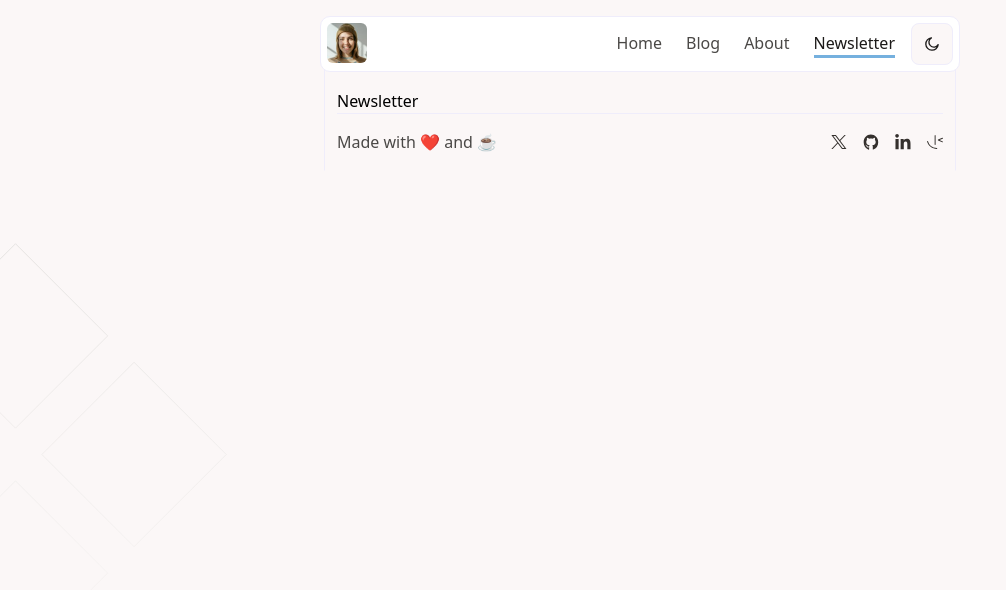
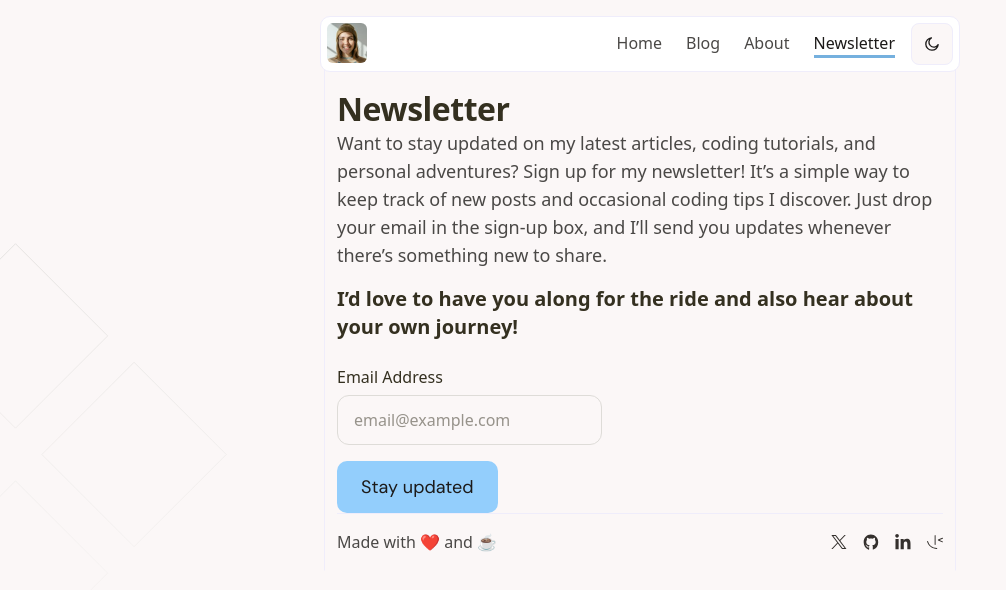
Before and after one commit to caarlosdamian/personal-blog, a Next.js app: page /newsletter in a window 1280 px wide. Shown: the top 590 px of the page, without its empty margins (0-1006 px from the left). Built offline with nearby package versions, Linux system fonts and the light colour scheme.

Commit message:
feat(app): added new component and newlette page

```diff
--- a/app/(pages)/about/page.tsx
+++ b/app/(pages)/about/page.tsx
@@ -1,9 +1,9 @@
-import { Title } from '@/components';
+import { SocialLinks, Title } from '@/components';
 import Image from 'next/image';
 
 const About = () => {
   return (
-    <section className="flex flex-col gap-6">
+    <section className="flex flex-col gap-6 pb-6 md:pb-8 lg:pb-12">
       <Title label="About" />
       <div className="text-ligh-600_dark-400 flex flex-col gap-5">
         <p className="text-lg ">
@@ -56,9 +56,21 @@ const About = () => {
         </p>
 
         <div className="relative w-full h-[368px]">
-          <Image src="/assets/images/image-workspace-large.jpg" alt="desktop" fill objectFit='cover' className='rounded-2xl' />
+          <Image
+            src="/assets/images/image-workspace-large.jpg"
+            alt="desktop"
+            fill
+            objectFit="cover"
+            className="rounded-2xl"
+          />
         </div>
+        <p>
+          I hope this blog not only documents my growth but also helps others
+          see that coding can be for everyone. Thanks for joining me on this
+          journey!
+        </p>
       </div>
+      <SocialLinks withLabel />
     </section>
   );
 };
--- a/app/(pages)/newsletter/page.tsx
+++ b/app/(pages)/newsletter/page.tsx
@@ -1,8 +1,40 @@
+'use client';
+import { Button, TextInput, Title } from '@/components';
+import { useState } from 'react';
 
 const Newsletter = () => {
+  const [email, setEmail] = useState('');
+  const [isSuccess, setIsSuccess] = useState();
   return (
-    <div>Newsletter</div>
-  )
-}
+    <section className="text-ligh-600_dark-400">
+      <Title label="Newsletter" withOutBorder />
+      <div className="flex flex-col gap-4">
+        <p className="text-lg">
+          Want to stay updated on my latest articles, coding tutorials, and
+          personal adventures? Sign up for my newsletter! It’s a simple way to
+          keep track of new posts and occasional coding tips I discover. Just
+          drop your email in the sign-up box, and I’ll send you updates whenever
+          there’s something new to share.
+        </p>
+        <p className="text-light-700_dark-0 text-xl font-semibold ">
+          I’d love to have you along for the ride and also hear about your own
+          journey!
+        </p>
+      </div>
+      <form className="mt-6 flex flex-col gap-4">
+        <TextInput
+          placeholder="email@example.com"
+          isSuccess={isSuccess}
+          label="Email Address"
+          value={email}
+          onChange={(e) => {
+            setEmail(e.target.value);
+          }}
+        />
+        <Button className="max-w-fit">Stay updated</Button>
+      </form>
+    </section>
+  );
+};
 
-export default Newsletter
+export default Newsletter;
--- a/app/page.tsx
+++ b/app/page.tsx
@@ -1,10 +1,8 @@
-import Image from 'next/image';
 import { SectionWithList } from '../components/sectionWithList/SectionWithList';
-import { socialLinks } from '../constants';
 import { getPostsByLocale } from '@/lib/actions/posts';
 import { headers } from 'next/headers';
 import { getActualLocale } from '@/lib/helpers';
-import { Title } from '@/components';
+import { SocialLinks, Title } from '@/components';
 
 export default async function Home() {
   const headersList = await headers();
@@ -35,24 +33,7 @@ export default async function Home() {
             by! 🚀
           </p>
         </article>
-        <div className="flex gap-3">
-          {socialLinks.map((social) => (
-            <a
-              key={social.id}
-              href={social.url}
-              target="_blank"
-              className="bg-neutral-0 dark:bg-neutral-800 p-3 rounded-[8px] border-responsive"
-            >
-              <Image
-                className="dark:invert"
-                src={social.logo}
-                alt={social.id}
-                width="16"
-                height="16"
-              />
-            </a>
-          ))}
-        </div>
+        <SocialLinks />
       </div>
       <SectionWithList
         title="Latest Articles"
--- a/components/button/Button.tsx
+++ b/components/button/Button.tsx
@@ -1,7 +1,7 @@
-import { HtmlHTMLAttributes, PropsWithChildren } from 'react';
+import { ButtonHTMLAttributes, PropsWithChildren } from 'react';
 
 interface Props
-  extends HtmlHTMLAttributes<HTMLButtonElement>,
+  extends ButtonHTMLAttributes<HTMLButtonElement>,
     PropsWithChildren {
   variant?: 'primary' | 'ghost' | 'icon';
 }
--- a/components/index.ts
+++ b/components/index.ts
@@ -6,3 +6,5 @@ export { List } from './list/List';
 export { Root } from './root/Root';
 export { Footer } from './footer/Footer';
 export { Quote } from './quote/Quote';
+export { SocialLinks } from './socialLinks/SocialLinks';
+export { TextInput } from './textInput/TextInput';
--- /dev/null
+++ b/components/socialLinks/SocialLinks.tsx
@@ -0,0 +1,33 @@
+import { socialLinks } from '@/constants';
+import Image from 'next/image';
+import React from 'react';
+
+interface Props {
+  withLabel?: boolean;
+}
+
+export const SocialLinks = ({ withLabel }: Props) => {
+  return (
+    <>
+      {withLabel && <p className='text-light-700_dark-0 text-2xl font-semibold'>Follow me</p>}
+      <div className="flex gap-3">
+        {socialLinks.map((social) => (
+          <a
+            key={social.id}
+            href={social.url}
+            target="_blank"
+            className="bg-neutral-0 dark:bg-neutral-800 p-3 rounded-[8px] border-responsive"
+          >
+            <Image
+              className="dark:invert"
+              src={social.logo}
+              alt={social.id}
+              width="16"
+              height="16"
+            />
+          </a>
+        ))}
+      </div>
+    </>
+  );
+};
--- /dev/null
+++ b/components/textInput/TextInput.tsx
@@ -0,0 +1,48 @@
+import Image from 'next/image';
+import { InputHTMLAttributes } from 'react';
+
+interface Props extends InputHTMLAttributes<HTMLInputElement> {
+  label: string;
+  isSuccess: boolean | undefined;
+}
+
+export const TextInput = ({ label, isSuccess, ...props }: Props) => {
+  // const isSuccessAndNotUndefined = isSuccess
+  // /assets/images/icon-error.svg
+  // /assets/images/icon-success.svg
+
+  return (
+    <label className="text-light-700_dark-0 flex flex-col gap-1.5 ">
+      {label}
+      <div className="">
+        <input
+          className={`border py-3 px-4 rounded-xl focus:outline-blue-800 ${
+            typeof isSuccess === 'undefined'
+              ? 'border-neutral-300'
+              : isSuccess
+              ? 'border-green-700'
+              : 'border-red-600'
+          }`}
+          {...props}
+        />
+        {typeof isSuccess === 'undefined' ? null : (
+          <div className="flex items-center gap-2">
+            <Image
+              src={
+                isSuccess
+                  ? '/assets/images/icon-success.svg'
+                  : '/assets/images/icon-error.svg'
+              }
+              width={14}
+              height={18}
+              alt={isSuccess ? 'success icon' : 'erro icon'}
+            />
+            <span className={isSuccess ? 'text-green-700' : 'text-red-600'}>
+              Please enter a valid email address.
+            </span>
+          </div>
+        )}
+      </div>
+    </label>
+  );
+};
--- a/components/title/Title.tsx
+++ b/components/title/Title.tsx
@@ -1,14 +1,17 @@
 interface Props {
   label: string;
+  withOutBorder?: boolean;
 }
 
-export const Title = ({ label }: Props) => {
+export const Title = ({ label, withOutBorder }: Props) => {
   return (
     <div className="flex flex-col relative w-fit">
       <h1 className="z-10 relative text-light-700_dark-0 text-3-5xl font-bold leading-10 -tracking-[0.5px]">
         {label}
       </h1>
-      <hr className="w-full absolute bottom-1 border-none h-2 bg-blue-500" />
+      {!withOutBorder && (
+        <hr className="w-full absolute bottom-1 border-none h-2 bg-blue-500" />
+      )}
     </div>
   );
 };
```
